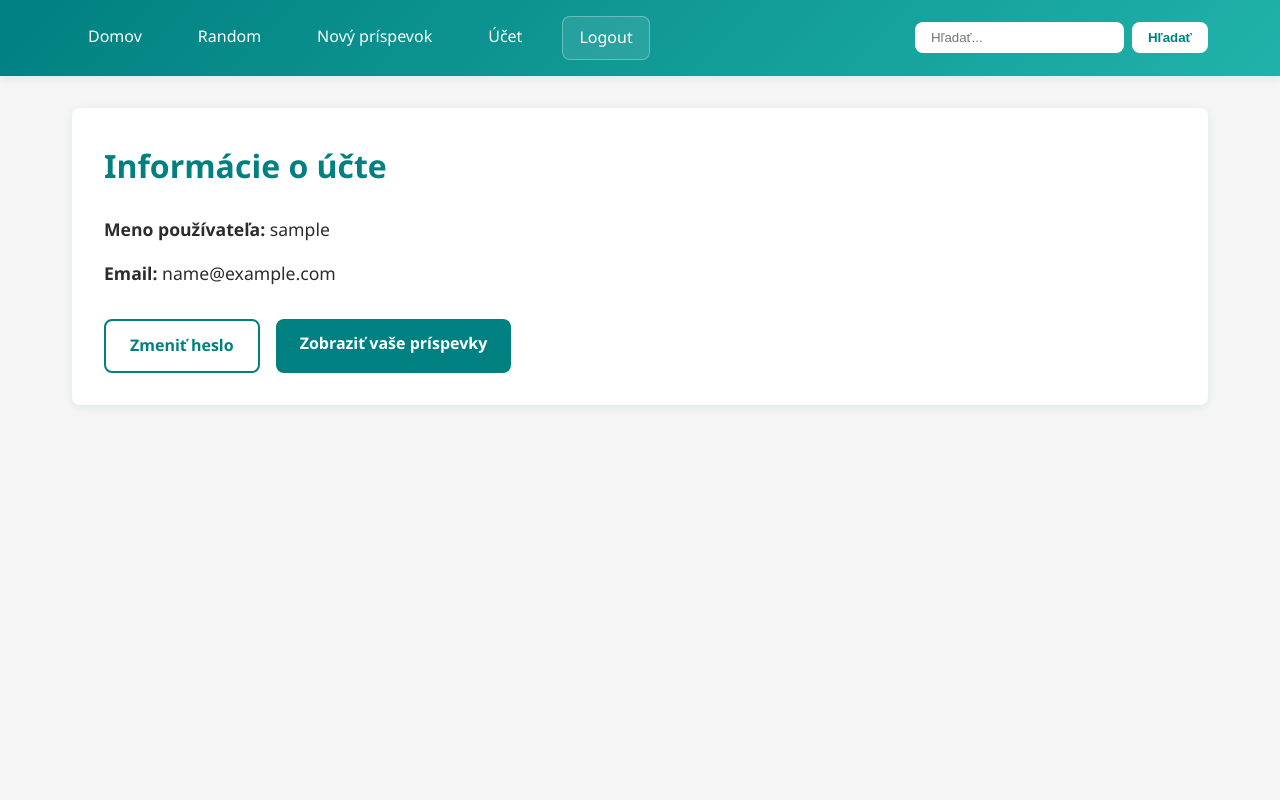
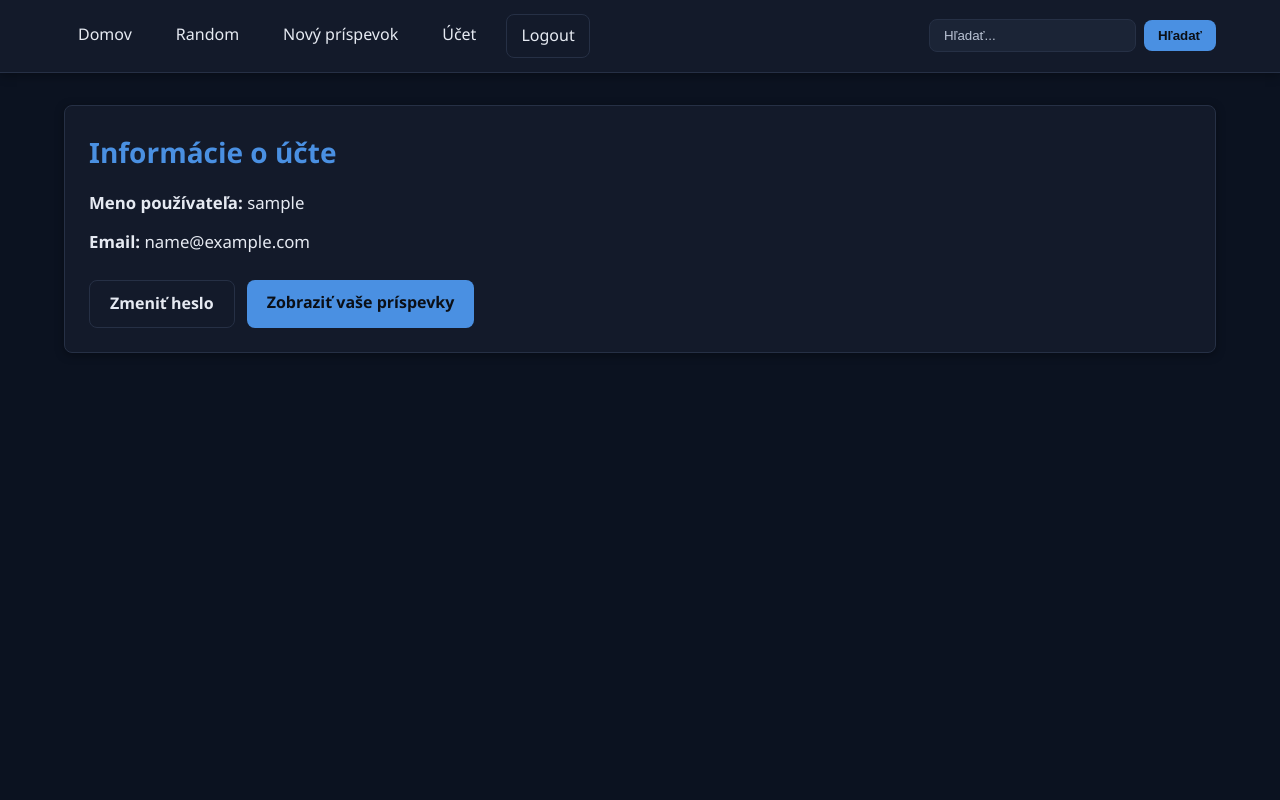
Before and after one commit to Hamlob/urbandictionary_be, a Django app: page /posts/account/ in a window 1280 px wide. Run offline with Django 5.2, Linux system fonts and the light colour scheme; the visitor is signed in with stand-in values (Sample User, id 1); parts of the project's set-up code (start-up, migrations or seed data) failed here and were passed over.

Commit message:
change color scheme

```diff
--- a/project/static/css/style.css
+++ b/project/static/css/style.css
@@ -1,20 +1,48 @@
-/* MSD Teal Theme Stylesheet */
+/* MSD Dark Blue Theme Stylesheet */
 
 :root {
-    --msd-teal: #008080;
-    --msd-teal-light: #20b2aa;
-    --msd-teal-dark: #006666;
-    --msd-teal-pale: #e0f2f1;
+    /* Core palette */
+    --bg: #0b1220;
+    /* page background (near-black blue) */
+    --surface: #131a2a;
+    /* cards, panels */
+    --surface-muted: #1b2436;
+    /* inputs, subtle backgrounds */
+    --primary: #4a90e2;
+    /* accent blue */
+    --primary-strong: #377ad1;
+    /* hover/active */
+    --accent: #78a7f0;
+    /* lighter accent */
+    --text: #e6eaf2;
+    /* primary text */
+    --text-muted: #b9c2d3;
+    /* secondary text */
+    --border: #263045;
+    /* outlines/dividers */
+    --success: #3fb984;
+    --warning: #f0b94a;
+    --danger: #e06b6b;
+    --focus: #4a90e2aa;
+
+    /* Compatibility with original variable names */
+    --msd-teal: var(--primary);
+    --msd-teal-light: var(--accent);
+    --msd-teal-dark: var(--primary-strong);
+    --msd-teal-pale: #16243a;
+    /* subtle blue-tinted panel */
     --white: #ffffff;
-    --light-gray: #f5f5f5;
-    --medium-gray: #e0e0e0;
-    --dark-gray: #333333;
-    --text-color: #2c2c2c;
+    --light-gray: var(--bg);
+    --medium-gray: var(--border);
+    --dark-gray: #0a0f1a;
+    --text-color: var(--text);
+
     --border-radius: 8px;
-    --box-shadow: 0 2px 10px rgba(0, 128, 128, 0.1);
-    --transition: all 0.3s ease;
+    --box-shadow: 0 2px 10px rgba(0, 0, 0, 0.35);
+    --transition: all 0.2s ease;
 }
 
+/* Reset */
 * {
     margin: 0;
     padding: 0;
@@ -25,12 +53,13 @@ body {
     font-family: 'Segoe UI', Tahoma, Geneva, Verdana, sans-serif;
     line-height: 1.6;
     color: var(--text-color);
-    background-color: var(--light-gray);
+    background-color: var(--bg);
 }
 
-/* Header Styles */
+/* Header */
 .main-header {
-    background: linear-gradient(135deg, var(--msd-teal), var(--msd-teal-light));
+    background: var(--surface);
+    border-bottom: 1px solid var(--border);
     box-shadow: var(--box-shadow);
     position: sticky;
     top: 0;
@@ -41,43 +70,42 @@ body {
     display: flex;
     justify-content: space-between;
     align-items: center;
-    padding: 1rem 2rem;
+    padding: 0.875rem 1.5rem;
     max-width: 1200px;
     margin: 0 auto;
     flex-wrap: wrap;
-    gap: 1rem;
+    gap: 0.75rem;
 }
 
 .nav-links {
     display: flex;
-    gap: 1.5rem;
+    gap: 1rem;
     flex-wrap: wrap;
 }
 
 .nav-link {
-    color: var(--white);
+    color: var(--text);
     text-decoration: none;
-    padding: 0.5rem 1rem;
+    padding: 0.5rem 0.875rem;
     border-radius: var(--border-radius);
     transition: var(--transition);
     font-weight: 500;
 }
 
 .nav-link:hover {
-    background-color: rgba(255, 255, 255, 0.2);
-    transform: translateY(-2px);
+    background-color: var(--surface-muted);
 }
 
 .nav-link.logout {
-    background-color: rgba(255, 255, 255, 0.1);
-    border: 1px solid rgba(255, 255, 255, 0.3);
+    background-color: transparent;
+    border: 1px solid var(--border);
 }
 
 .nav-link.logout:hover {
-    background-color: rgba(255, 255, 255, 0.2);
+    background-color: var(--surface-muted);
 }
 
-/* Search Form */
+/* Search */
 .search-form {
     display: flex;
     gap: 0.5rem;
@@ -85,22 +113,29 @@ body {
 }
 
 .search-input {
-    padding: 0.5rem 1rem;
-    border: none;
+    padding: 0.5rem 0.875rem;
+    background: var(--surface-muted);
+    color: var(--text);
+    border: 1px solid var(--border);
     border-radius: var(--border-radius);
     outline: none;
     min-width: 200px;
     transition: var(--transition);
 }
 
+.search-input::placeholder {
+    color: var(--text-muted);
+}
+
 .search-input:focus {
-    box-shadow: 0 0 0 3px rgba(255, 255, 255, 0.3);
+    border-color: var(--primary);
+    box-shadow: 0 0 0 3px var(--focus);
 }
 
 .search-btn {
-    padding: 0.5rem 1rem;
-    background-color: var(--white);
-    color: var(--msd-teal);
+    padding: 0.5rem 0.875rem;
+    background-color: var(--primary);
+    color: #0b0f16;
     border: none;
     border-radius: var(--border-radius);
     cursor: pointer;
@@ -122,90 +156,90 @@ body {
 .container {
     max-width: 1200px;
     margin: 0 auto;
-    padding: 0 2rem;
+    padding: 0 1.5rem;
 }
 
 /* Cards and Layout */
 .card {
-    background: var(--white);
+    background: var(--surface);
+    border: 1px solid var(--border);
     border-radius: var(--border-radius);
-    padding: 2rem;
+    padding: 1.5rem;
     box-shadow: var(--box-shadow);
-    margin-bottom: 2rem;
+    margin-bottom: 1.5rem;
 }
 
 .page-title {
-    color: var(--msd-teal);
-    margin-bottom: 1.5rem;
-    font-size: 2rem;
+    color: var(--primary);
+    margin-bottom: 1rem;
+    font-size: 1.75rem;
     font-weight: 700;
 }
 
 /* Account Page */
 .account-info {
-    margin-bottom: 2rem;
+    margin-bottom: 1.5rem;
 }
 
 .info-item {
-    margin-bottom: 1rem;
-    font-size: 1.1rem;
+    margin-bottom: 0.75rem;
+    font-size: 1.05rem;
 }
 
 .account-actions {
     display: flex;
-    gap: 1rem;
+    gap: 0.75rem;
     flex-wrap: wrap;
 }
 
 /* Posts Grid */
 .posts-grid {
     display: grid;
-    gap: 2rem;
-    margin-bottom: 3rem;
+    gap: 1.5rem;
+    margin-bottom: 2rem;
 }
 
 .post-card {
-    background: var(--white);
+    background: var(--surface);
     border-radius: var(--border-radius);
-    padding: 2rem;
+    padding: 1.5rem;
+    border: 1px solid var(--border);
     box-shadow: var(--box-shadow);
     transition: var(--transition);
-    border-left: 4px solid var(--msd-teal);
 }
 
 .post-card:hover {
-    transform: translateY(-5px);
-    box-shadow: 0 5px 20px rgba(0, 128, 128, 0.15);
+    transform: translateY(-2px);
+    box-shadow: 0 6px 24px rgba(0, 0, 0, 0.35);
 }
 
 .post-title {
-    color: var(--msd-teal);
-    margin-bottom: 1rem;
-    font-size: 1.5rem;
+    color: var(--primary);
+    margin-bottom: 0.75rem;
+    font-size: 1.4rem;
     font-weight: 600;
 }
 
 .post-text {
-    margin-bottom: 1rem;
+    margin-bottom: 0.75rem;
     line-height: 1.7;
 }
 
 .post-example {
     background-color: var(--msd-teal-pale);
-    padding: 1rem;
+    padding: 0.75rem;
     border-radius: var(--border-radius);
-    margin-bottom: 1rem;
-    border-left: 3px solid var(--msd-teal);
+    margin-bottom: 0.75rem;
 }
 
 .post-meta {
     display: flex;
     justify-content: space-between;
     align-items: center;
-    color: #666;
+    color: var(--text-muted);
     font-size: 0.9rem;
-    border-top: 1px solid var(--medium-gray);
-    padding-top: 1rem;
+    border-top: 1px solid var(--border);
+    padding-top: 0.75rem;
     flex-wrap: wrap;
     gap: 0.5rem;
 }
@@ -292,23 +328,30 @@ body {
 .form-fields textarea {
     width: 100%;
     padding: 0.75rem;
-    border: 2px solid var(--medium-gray);
+    background: var(--surface-muted);
+    color: var(--text);
+    border: 1px solid var(--border);
     border-radius: var(--border-radius);
     font-size: 1rem;
     transition: var(--transition);
     outline: none;
 }
 
+.form-fields input::placeholder,
+.form-fields textarea::placeholder {
+    color: var(--text-muted);
+}
+
 .form-fields input:focus,
 .form-fields textarea:focus {
-    border-color: var(--msd-teal);
-    box-shadow: 0 0 0 3px rgba(0, 128, 128, 0.1);
+    border-color: var(--primary);
+    box-shadow: 0 0 0 3px var(--focus);
 }
 
 /* Buttons */
 .btn {
-    padding: 0.75rem 1.5rem;
-    border: none;
+    padding: 0.625rem 1.25rem;
+    border: 1px solid var(--border);
     border-radius: var(--border-radius);
     cursor: pointer;
     text-decoration: none;
@@ -317,46 +360,57 @@ body {
     font-weight: 600;
     transition: var(--transition);
     font-size: 1rem;
+    background: var(--surface-muted);
+    color: var(--text);
+}
+
+.btn:hover {
+    background: var(--surface);
 }
 
 .btn-primary {
-    background-color: var(--msd-teal);
-    color: var(--white);
+    background-color: var(--primary);
+    color: #0b0f16;
+    border: none;
 }
 
 .btn-primary:hover {
-    background-color: var(--msd-teal-dark);
-    transform: translateY(-2px);
-    box-shadow: 0 4px 15px rgba(0, 128, 128, 0.3);
+    background-color: var(--primary-strong);
 }
 
 .btn-secondary {
-    background-color: var(--white);
-    color: var(--msd-teal);
-    border: 2px solid var(--msd-teal);
+    background-color: transparent;
+    color: var(--text);
+    border: 1px solid var(--border);
 }
 
 .btn-secondary:hover {
-    background-color: var(--msd-teal);
-    color: var(--white);
-    transform: translateY(-2px);
+    background-color: var(--surface-muted);
+    color: var(--text);
 }
 
 /* Empty State */
 .empty-state {
     text-align: center;
-    padding: 4rem 2rem;
-    background: var(--white);
+    padding: 3rem 1.5rem;
+    background: var(--surface);
+    border: 1px solid var(--border);
     border-radius: var(--border-radius);
     box-shadow: var(--box-shadow);
 }
 
 .empty-state p {
-    font-size: 1.2rem;
-    color: #666;
+    font-size: 1.1rem;
+    color: var(--text-muted);
 }
 
-/* Responsive Design */
+/* Accessibility: focus */
+:focus-visible {
+    outline: 2px solid transparent;
+    box-shadow: 0 0 0 3px var(--focus);
+}
+
+/* Responsive */
 @media (max-width: 768px) {
     .navbar {
         flex-direction: column;
```
Also changed, not shown: other parts of project/static/css/style.css (+19 -18 lines).
